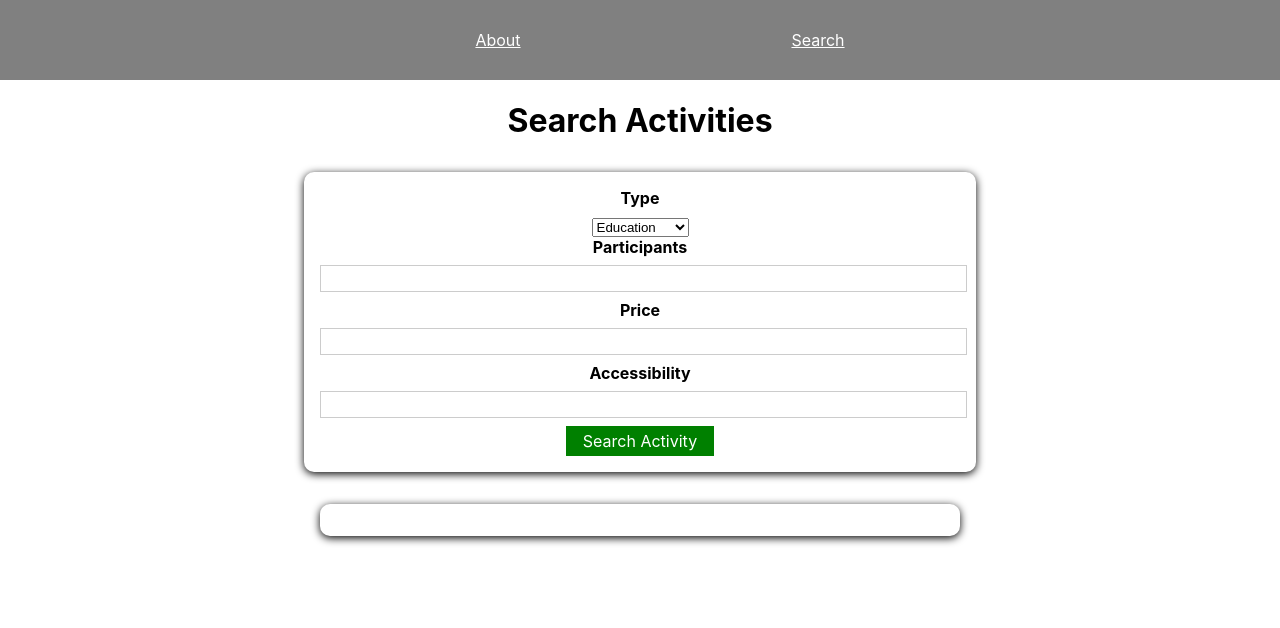
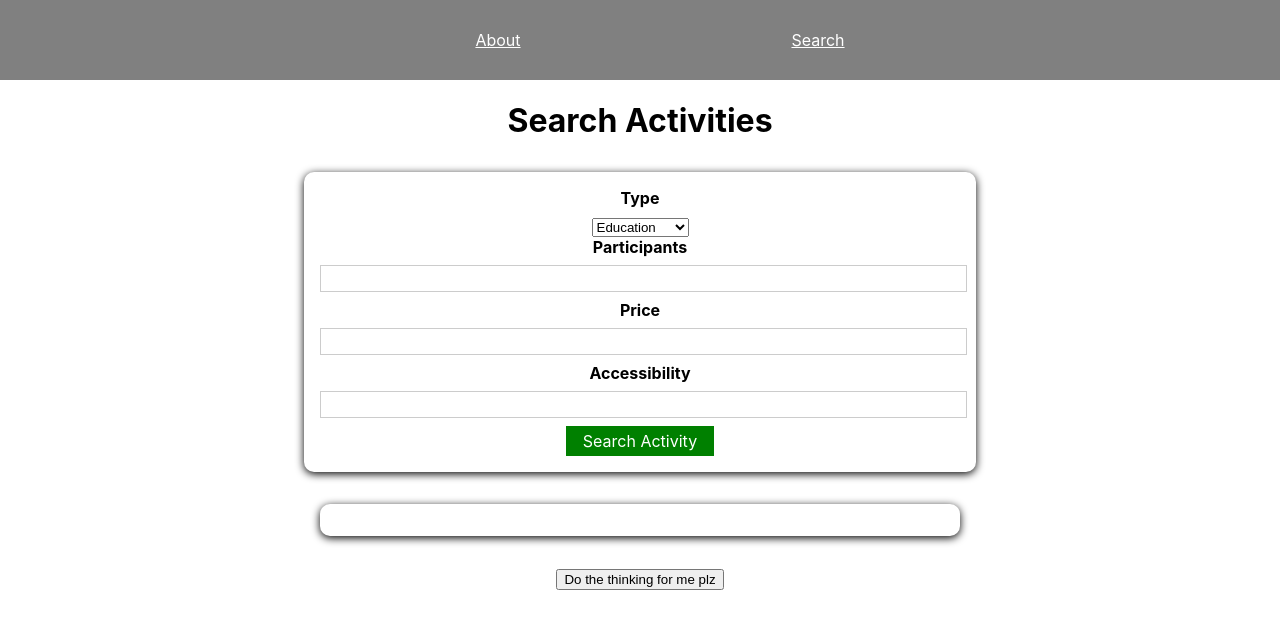
Before and after one commit to jordanshardy/activity-app, a React (Create React App) app: page / in a window 1280 px wide. Shown: the top 628 px of the page. Built offline with nearby package versions, Linux system fonts and the light colour scheme.

Commit message:
created random activity button and api call

```diff
--- a/src/Components/Home.js
+++ b/src/Components/Home.js
@@ -1,6 +1,7 @@
 import React, { useState } from "react";
 import AddActivity from "./AddActivity";
 import ActivityList from "./ActivityList";
+import RandomActivity from './RandomActivity';
 
 const Home = () => {
    const [activityList, setActivityList] = useState([]);
@@ -25,6 +26,7 @@ const Home = () => {
          <h1>Search Activities</h1>
          <AddActivity onAddActivity={addActivityHandler} />
          <ActivityList activities={activityList} />
+         <RandomActivity />
       </div>
    );
 };
--- /dev/null
+++ b/src/Components/RandomActivity.js
@@ -0,0 +1,43 @@
+import React, { useState } from 'react'
+
+// async function randomActivity() {
+//     // const response = await
+//     fetch('https://www.boredapi.com/api/activity/')
+//     // console.log(response)
+//     .then(response => response.json())
+//     .then(data => console.log(data))
+//     .catch(e => e.message)
+// }
+
+const RandomActivity = () => {
+    const [randomResult, setRandomResult] = useState("")
+
+    async function getResult() {
+        const result = await fetch('https://www.boredapi.com/api/activity/')
+        const activities = await result.json()
+        console.log(activities)
+        // return activities
+        setRandomResult(activities.activity)
+    }
+
+    // function setRandomResult {
+    //     randomResult(getResult())
+    // }
+
+    function resultHandler(e) {
+        getResult(e)
+    }
+
+    return (
+        <>
+            <button onClick={resultHandler}>
+                Do the thinking for me plz
+            </button>
+            <p>
+                {randomResult}
+            </p>
+        </>
+    )
+}
+
+export default RandomActivity
```
Also changed, not shown: 1 other file (tests, documents, lock files or other folders).
